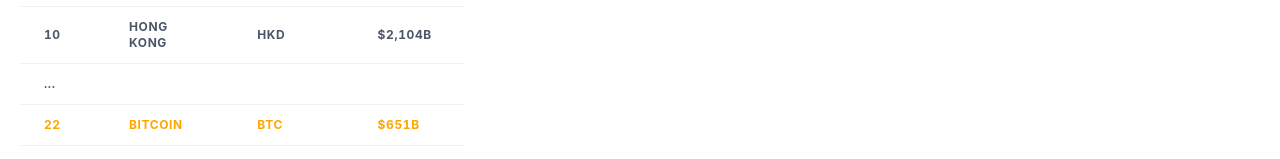
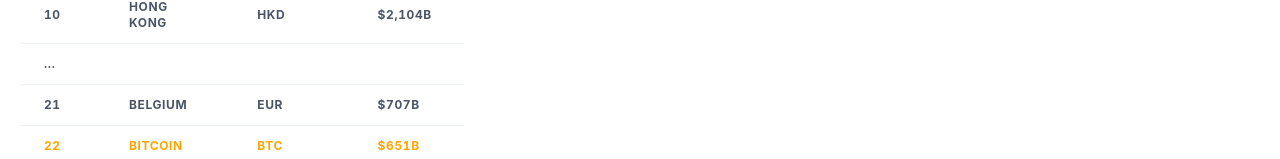
Before and after one commit to diyahir/Crypto-Domination-Map, a React (Create React App) app: page / in a window 1280 px wide. Shown: the part 543-702 px from the top of the page. Built offline with nearby package versions, Linux system fonts and the light colour scheme.

Commit message:
centering map

```diff
--- a/src/components/DominanceMap.tsx
+++ b/src/components/DominanceMap.tsx
@@ -53,7 +53,11 @@
   }, []);
 
   return (
-    <ComposableMap>
+    <ComposableMap
+      projectionConfig={{
+        center: [15, 0],
+      }}
+    >
       <Geographies geography={"geographies.json"}>
         {({ geographies }) =>
           geographies.map((geo) => {
--- a/src/components/DominanceTable.tsx
+++ b/src/components/DominanceTable.tsx
@@ -30,7 +30,7 @@
   }
 
   return (
-    <Table width={"30%"} variant="simple">
+    <Table size={"md"} width={"30%"} variant="simple">
       <Thead>
         <Tr>
           <Th>Rank</Th>
@@ -66,6 +66,19 @@
         <Tr>
           <Th colSpan={4}>...</Th>
         </Tr>
+        {data.map((row, ind) => {
+          if (ind === bitcoinRanking - 2) {
+            return (
+              <Tr key={ind}>
+                <Th>{ind + 1}</Th>
+                <Th>{row["Country"]}</Th>
+                <Th>{row["Ticker"]}</Th>
+                <Th>{"$" + parseLargeNumber(row["eUSD"])}</Th>
+              </Tr>
+            );
+          }
+          return null;
+        })}
         <Tr color={"orange"}>
           <Th color={"orange"}>{bitcoinRanking}</Th>
           <Th color={"orange"}>{"Bitcoin"}</Th>
@@ -75,16 +88,6 @@
 
         {data.map((row, ind) => {
           if (ind < bitcoinRanking + 3 && ind >= bitcoinRanking) {
-            if (row["Country"] === "Zimbabwe") {
-              return (
-                <Tr key={ind}>
-                  <Th>{ind + 1}</Th>
-                  <Th>{row["Country"] + "*"}</Th>
-                  <Th>{row["Ticker"] + "*"}</Th>
-                  <Th>{"$" + parseLargeNumber(row["eUSD"]) + "*"}</Th>
-                </Tr>
-              );
-            }
             return (
               <Tr key={ind}>
                 <Th>{ind + 1}</Th>
```
